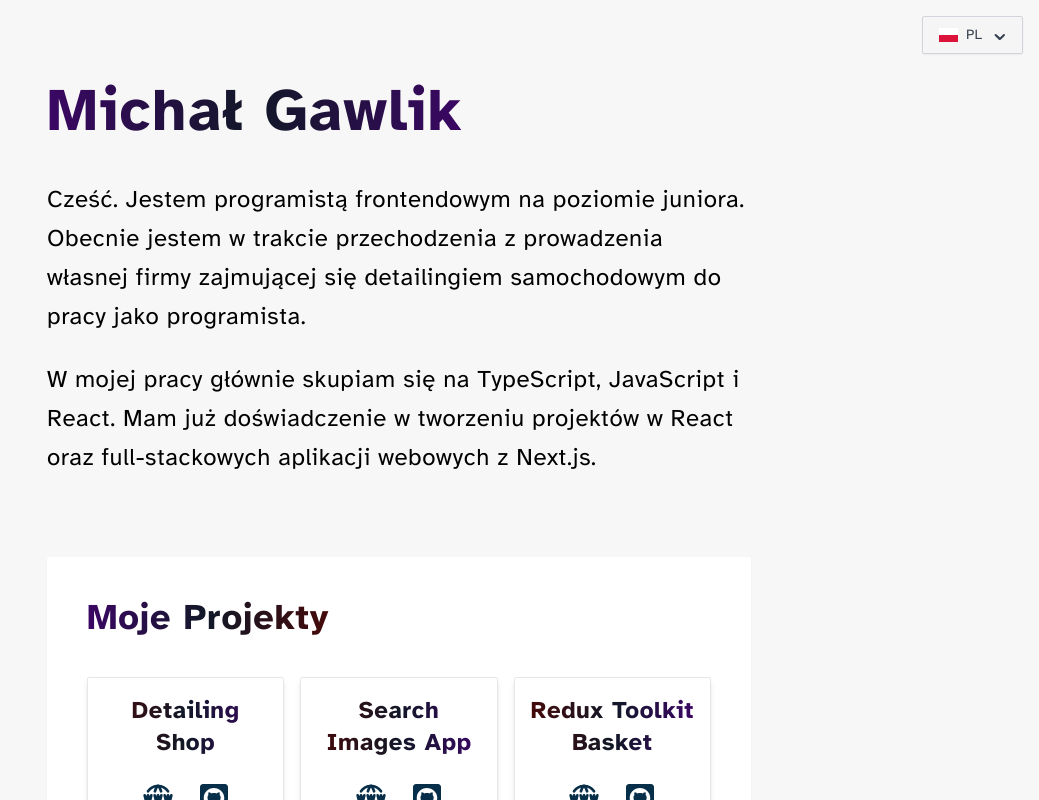
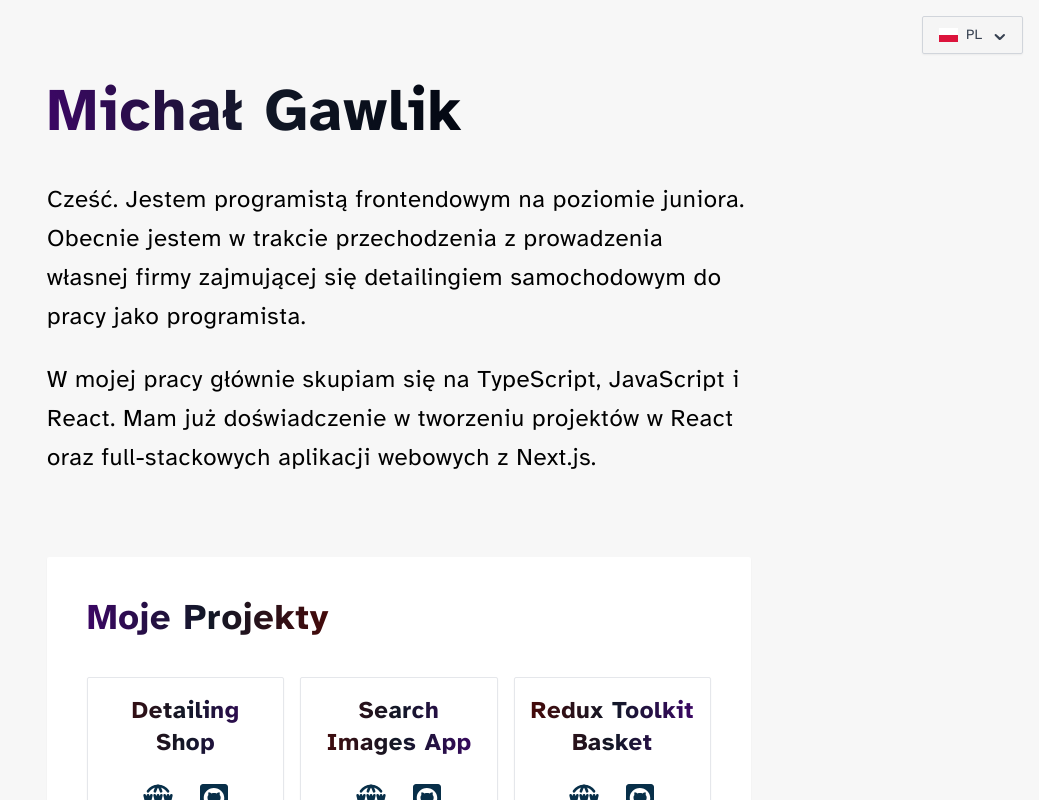
Before and after one commit to misiek869/my_portfolio_v2, a React (Vite) app: page / in a window 1280 px wide. Shown: the top 800 px of the page, without its empty margins (241-1280 px from the left). Built offline with nearby package versions, Linux system fonts and the light colour scheme.

Commit message:
small styling changes

```diff
--- a/src/components/About.tsx
+++ b/src/components/About.tsx
@@ -5,7 +5,7 @@ const About = () => {
 
 	return (
 		<section className='max-w-screen'>
-			<h1 className='bg-gradient-to-r from-purple-950 via-gray-900 to-purple-950 inline-block text-transparent bg-clip-text text-6xl font-extrabold tracking-wide'>
+			<h1 className='bg-gradient-to-r from-purple-950 via-gray-900 to-gray-950 inline-block text-transparent bg-clip-text text-6xl font-extrabold tracking-wide'>
 				Michał Gawlik
 			</h1>
 			<div className='mt-10'>
--- a/src/components/ProjectCard.tsx
+++ b/src/components/ProjectCard.tsx
@@ -25,7 +25,7 @@ const ProjectCard = ({
 	const { t } = useTranslation()
 
 	return (
-		<article className='flex flex-col items-center border p-4 shadow-md hover:shadow-lg rounded-sm'>
+		<article className='flex flex-col items-center border p-4 shadow-sm  rounded-sm'>
 			<h3 className='bg-gradient-to-r from-red-950 via-gray-900 to-purple-950 inline-block text-transparent bg-clip-text text-2xl font-semibold capitalize tracking-wide text-center'>
 				{title}
 			</h3>
```
